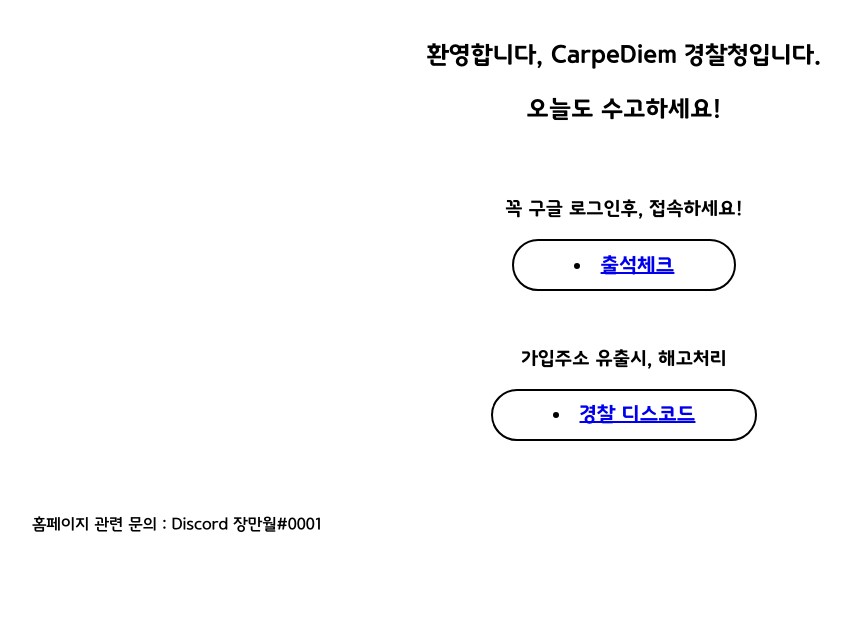
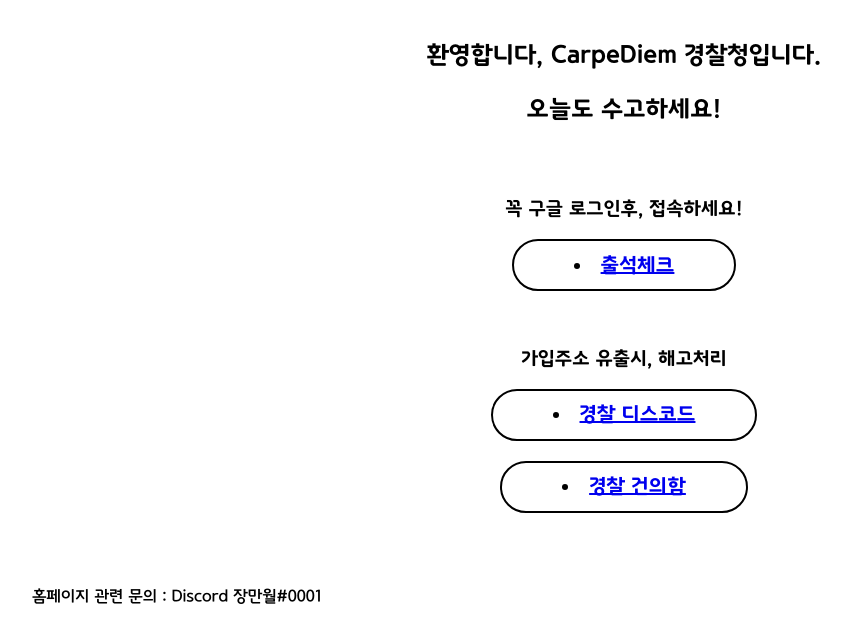
Before and after one commit to Tecklo123/1, a plain HTML site: page index.html in a window 1280 px wide. Shown: the part 527-1170 px from the top of the page, without its empty margins (16-871 px from the left). Before the commit the page ends 1110 px from the top, so only its background shows below. Drawn offline with Linux system fonts and the light colour scheme.

Commit message:
Update index.html

```diff
--- a/index.html
+++ b/index.html
@@ -23,6 +23,7 @@
 " class="button">출석체크</a></li></button>
 		<br><h3>가입주소 유출시, 해고처리</h3>
 		  <button><li><a href="https://discord.gg/SvpMMeF" class="button">경찰 디스코드</a></li></button>
+	        <button><li><a href="naver.com" class="button">경찰 건의함</a></li></button>
 		  <div id="text1">
 		  <br><br><br><div style="text-align:left">홈페이지 관련 문의 : Discord 장만월#0001</div>
 		  </div>
```
